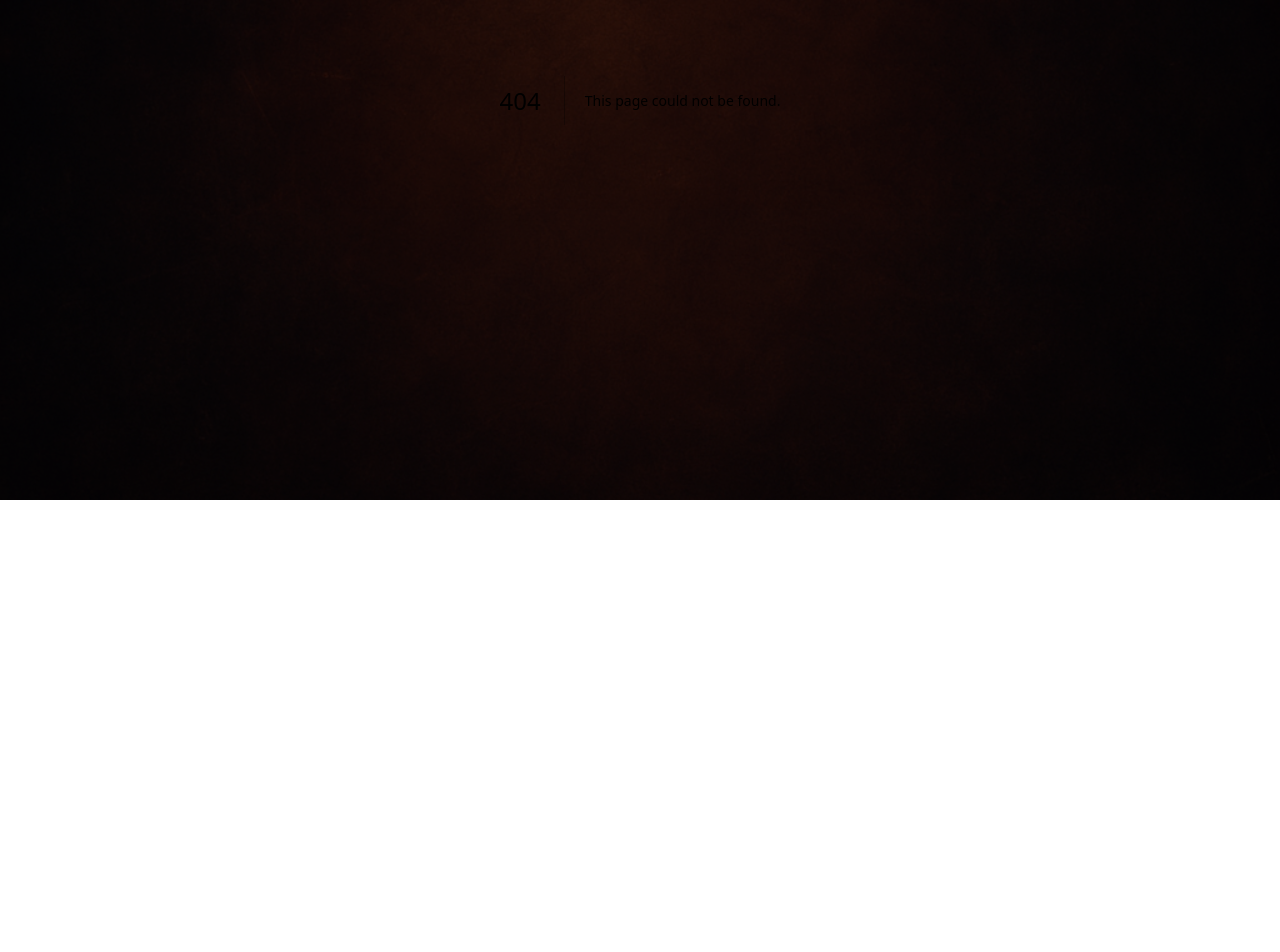
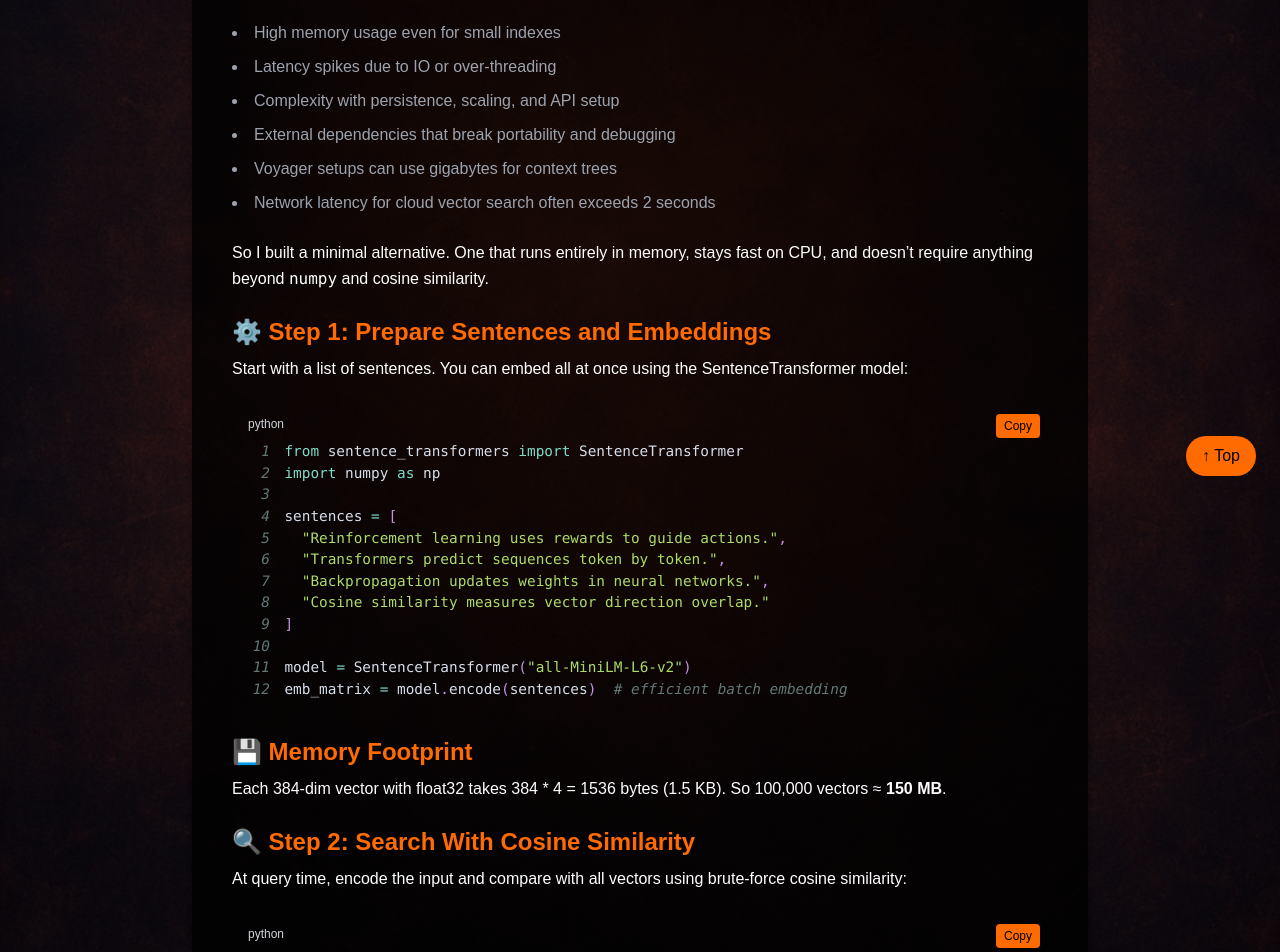
Before and after one commit to MedhaviMonish/medhavimonish.github.io, a Next.js app: page /blogs/custom-rag in a window 1280 px wide. Before the commit this address had no page. Shown: the part 300-1252 px from the top of the page. Before the commit the page ends 800 px from the top, so only its background shows below. Built offline with nearby package versions, Linux system fonts and the light colour scheme.

Commit message:
blog for custom rag

```diff
--- /dev/null
+++ b/src/app/blogs/custom-rag/page.tsx
@@ -0,0 +1,119 @@
+"use client";
+/* eslint-disable react/no-unescaped-entities */
+import CodeBlock from "@/components/CodeBlock";
+
+export default function BlogCustomRAG() {
+  return (
+    <main
+      className="relative min-h-screen bg-cover bg-center bg-no-repeat bg-fixed flex justify-center items-start py-20 px-4"
+      style={{ backgroundImage: "url('/images/bg-home.png')" }}
+    >
+      <div className="w-full max-w-4xl bg-black/80 text-white p-10 rounded-xl shadow-md">
+        <a href="/" className="text-sm text-gray-400 hover:text-white transition block mb-4">
+          ← Back to Home
+        </a>
+
+        <h1 className="text-4xl font-bold text-ember mb-2">
+          Custom RAG: Lightweight Retrieval Without a Vector DB
+        </h1>
+
+        <p className="mb-6 leading-relaxed">
+          Most Retrieval-Augmented Generation (RAG) systems lean on vector databases like FAISS, Pinecone, or Supabase with pgvector.
+          But in real use, these often bring more pain than value:
+        </p>
+
+        <ul className="list-disc list-inside space-y-2 text-gray-400 leading-relaxed mb-6">
+          <li>High memory usage even for small indexes</li>
+          <li>Latency spikes due to IO or over-threading</li>
+          <li>Complexity with persistence, scaling, and API setup</li>
+          <li>External dependencies that break portability and debugging</li>
+          <li>Voyager setups can use gigabytes for context trees</li>
+          <li>Network latency for cloud vector search often exceeds 2 seconds</li>
+        </ul>
+
+        <p className="mb-6 leading-relaxed">
+          So I built a minimal alternative. One that runs entirely in memory, stays fast on CPU, and doesn’t require anything beyond <code>numpy</code> and cosine similarity.
+        </p>
+
+        <h2 className="text-2xl font-bold text-ember mb-2">⚙️ Step 1: Prepare Sentences and Embeddings</h2>
+        <p className="mb-6 leading-relaxed">
+          Start with a list of sentences. You can embed all at once using the SentenceTransformer model:
+        </p>
+
+        <CodeBlock language="python" code={`from sentence_transformers import SentenceTransformer
+import numpy as np
+
+sentences = [
+  "Reinforcement learning uses rewards to guide actions.",
+  "Transformers predict sequences token by token.",
+  "Backpropagation updates weights in neural networks.",
+  "Cosine similarity measures vector direction overlap."
+]
+
+model = SentenceTransformer("all-MiniLM-L6-v2")
+emb_matrix = model.encode(sentences)  # efficient batch embedding`} />
+
+        <h2 className="text-2xl font-bold text-ember mb-2">💾 Memory Footprint</h2>
+        <p className="mb-6 leading-relaxed">
+          Each 384-dim vector with float32 takes 384 * 4 = 1536 bytes (1.5 KB). So 100,000 vectors ≈ <strong>150 MB</strong>.
+        </p>
+
+        <h2 className="text-2xl font-bold text-ember mb-2">🔍 Step 2: Search With Cosine Similarity</h2>
+        <p className="mb-6 leading-relaxed">
+          At query time, encode the input and compare with all vectors using brute-force cosine similarity:
+        </p>
+
+        <CodeBlock language="python" code={`from sklearn.metrics.pairwise import cosine_similarity
+
+query = "What is backpropagation?"
+query_vec = model.encode([query])[0]
+scores = cosine_similarity([query_vec], emb_matrix)[0]
+
+# Threshold or top-k filtering
+threshold = 0.5
+indices = np.where(scores > threshold)[0]
+# OR: indices = scores.argsort()[-10:][::-1]
+
+# Fetch matching sentences
+results = [sentences[i] for i in indices]`} />
+
+        <h2 className="text-2xl font-bold text-ember mb-2">📈 Final Result</h2>
+        <ul className="list-disc list-inside space-y-2 text-gray-400 leading-relaxed mb-6">
+          <li>~200ms latency for 100k records on CPU</li>
+          <li>Total memory under 200 MB with float32</li>
+          <li>Zero infra, zero disk, fully in-memory</li>
+          <li>Faster and leaner than Voyager/FAISS/Pinecone for most personal use-cases</li>
+        </ul>
+
+        <p className="mb-6 leading-relaxed">
+          For local apps, embedded systems, or fast prototyping — this method is more than enough. No setup. No permission errors. Just pure speed.
+        </p>
+
+        <p className="mb-6 leading-relaxed">
+          🧠 Want more scale? Replace the brute-force search with a smarter index later. The logic stays the same.
+        </p>
+
+        <p className="mb-4 leading-relaxed">
+          One common optimization is to pre-group data by topic or category, so you can filter early before running similarity search.
+        </p>
+
+        <CodeBlock language="python" code={`category_map = {
+  "RL": ["Reinforcement learning uses rewards to guide actions.", ...],
+  "NLP": ["Transformers predict sequences token by token.", ...],
+  "Math": ["Cosine similarity measures vector direction overlap.", ...]
+}`} />
+
+        <p className="mb-6 leading-relaxed">
+          At search time, you can first classify or filter the query into a relevant category (like RL, NLP, Math), and only run cosine similarity on that smaller subset.
+          This reduces both memory access and comparison cost. If you're working with 100,000 records across 100 categories, you may only need to search over ~1,000 records per query — making retrieval almost instant.
+        </p>
+      </div>
+      <button
+        onClick={() => window.scrollTo({ top: 0, behavior: "smooth" })}
+        className="fixed bottom-6 right-6 z-50 bg-ember text-black px-4 py-2 rounded-full shadow-lg hover:bg-orange-400 transition"
+      >
+        ↑ Top
+      </button>
+    </main>
+  );
+}
--- a/src/components/BlogList.tsx
+++ b/src/components/BlogList.tsx
@@ -13,6 +13,11 @@ const blogs = [
     title: "Streaming JSON While streaming from LLM",
     summary: "How I built a forgiving JSON parser that lets you render partial LLM responses using YAML.",
     link: "/blogs/streaming-json"
+  },
+  {
+    title: "Custom RAG Without a Vector DB",
+    summary: "How I built a fast, local, vector-free RAG system using just pandas and SentenceTransformers — no FAISS, no Pinecone.",
+    link: "/blogs/custom-rag"
   }
 ];
 
```
